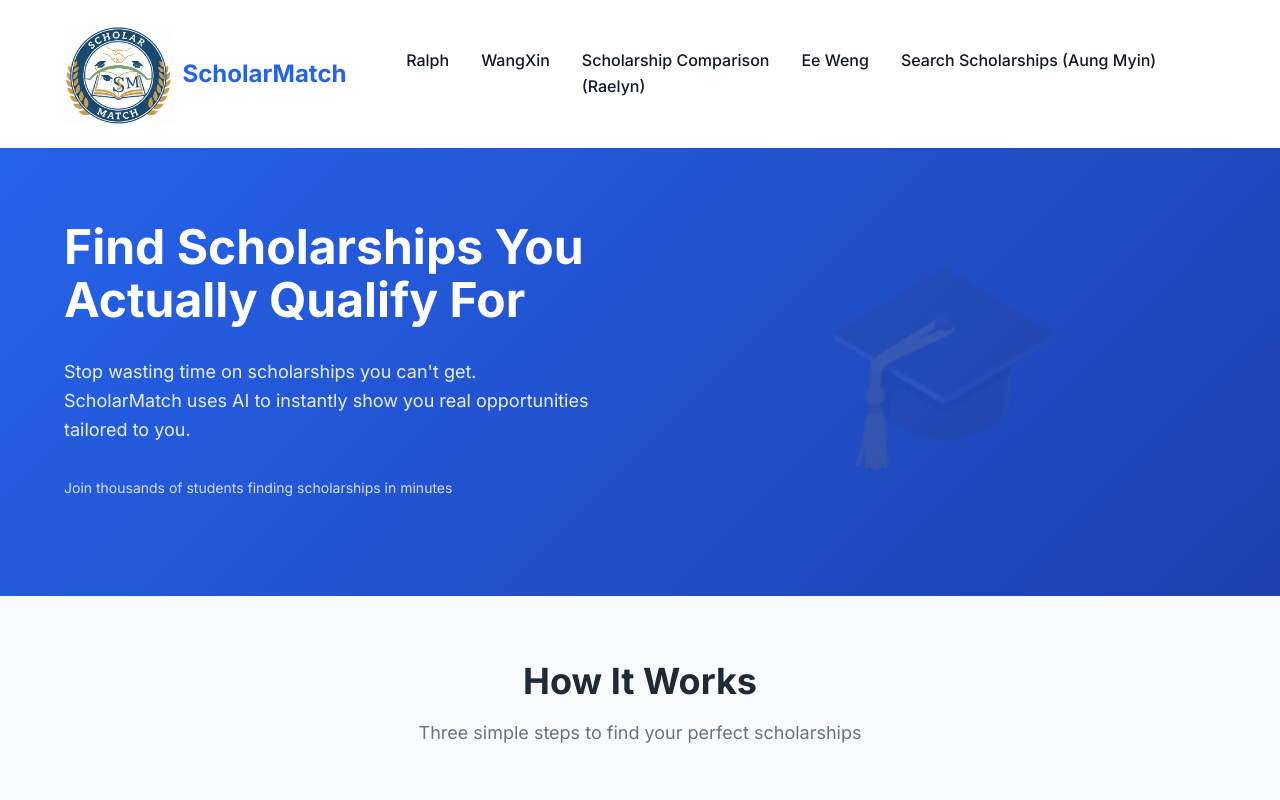
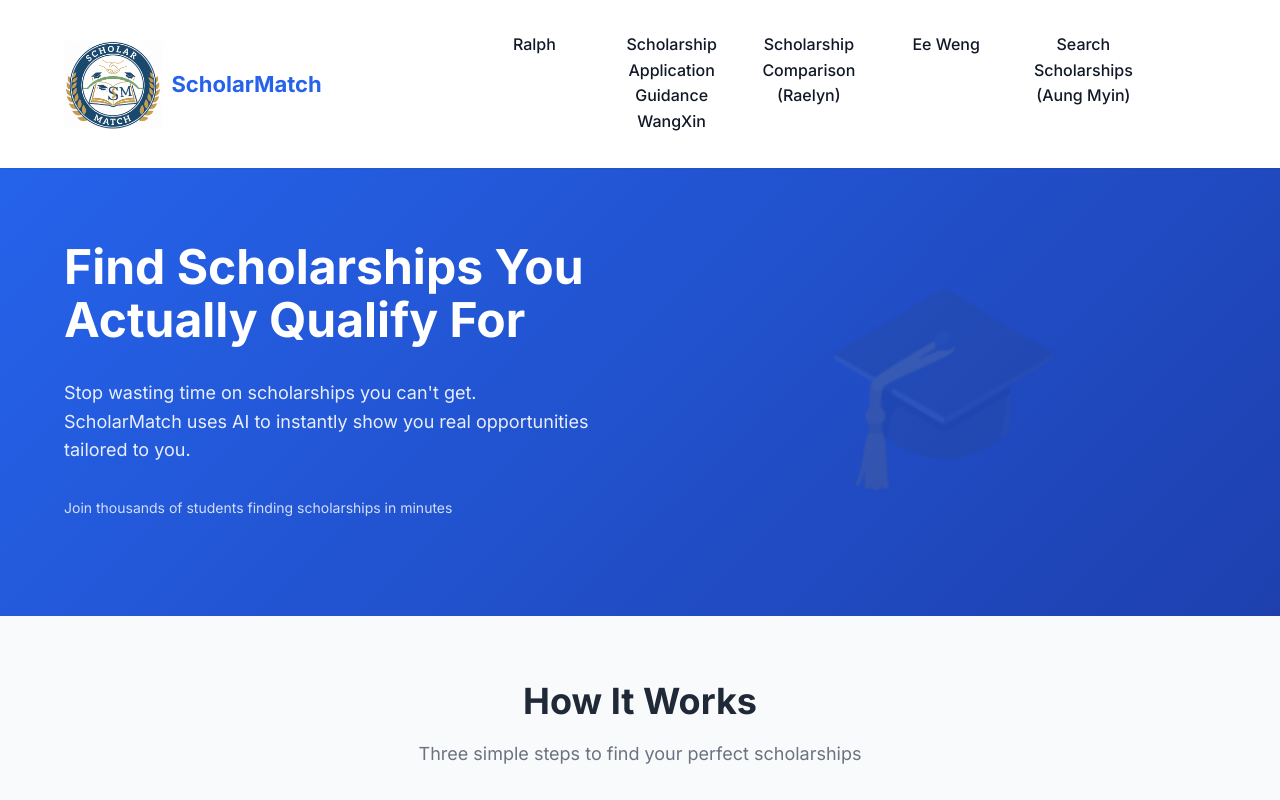
Before and after one commit to raelyn23050595/ScholarMatch, a website: page index.html in a window 1280 px wide. Shown: the top 800 px of the page. Drawn offline with Linux system fonts and the light colour scheme.

Commit message:
Shift navbar buttons to the right

```diff
--- a/css/styles.css
+++ b/css/styles.css
@@ -94,6 +94,7 @@ body {
     display: flex;
     justify-content: space-between;
     align-items: center;
+    padding-right: 5rem;
 }
 
 /* Logo */
@@ -112,13 +113,13 @@ body {
 }
 
 .logo-icon {
-    height: 100px;
+    height: 90px;
     width: auto;
     display: block;
 }
 
 .logo-text {
-    font-size: var(--font-size-xl);
+    font-size: 22px;
     font-weight: 700;
     color: var(--color-primary);
     margin: 0;
@@ -128,7 +129,8 @@ body {
 .nav {
     flex: 1;
     display: flex;
-    justify-content: center;
+    justify-content: flex-end;
+    margin-left: 10rem;
 }
 
 .nav-list {
@@ -137,12 +139,18 @@ body {
     gap: var(--spacing-lg);
 }
 
+.nav-list li {
+    flex: 1;
+    text-align: center;
+}
+
 .nav-link {
     color: var(--color-neutral-dark);
     text-decoration: none;
     font-weight: 500;
     transition: color var(--transition-fast);
     padding: var(--spacing-xs) 0;
+    display: block;
 }
 
 .nav-link:hover,
--- a/index.html
+++ b/index.html
@@ -27,10 +27,10 @@
                 <nav class="nav" role="navigation" aria-label="Main navigation">
                     <ul class="nav-list">
                         <li><a href="#home" class="nav-link">Ralph</a></li>
-                        <li><a href="https://tohwangxin.github.io/C240_FA/" class="nav-link">WangXin</a></li>
+                        <li><a href="https://tohwangxin.github.io/C240_FA/" class="nav-link">Scholarship Application Guidance<br>WangXin</a></li>
                         <li><a href="https://raelyn23050595.github.io/ScholarMatch_Raelyn/" class="nav-link">Scholarship Comparison<br>(Raelyn)</a></li>
                         <li><a href="#about" class="nav-link">Ee Weng</a></li>
-                        <li><a href="https://23018472-tunaungmyin.github.io/C240_AungMyin/index.html" class="nav-link">Search Scholarships (Aung Myin)</a></li>
+                        <li><a href="https://23018472-tunaungmyin.github.io/C240_AungMyin/" class="nav-link">Search Scholarships<br>(Aung Myin)</a></li>
                     </ul>
                 </nav>
             </div>
```
